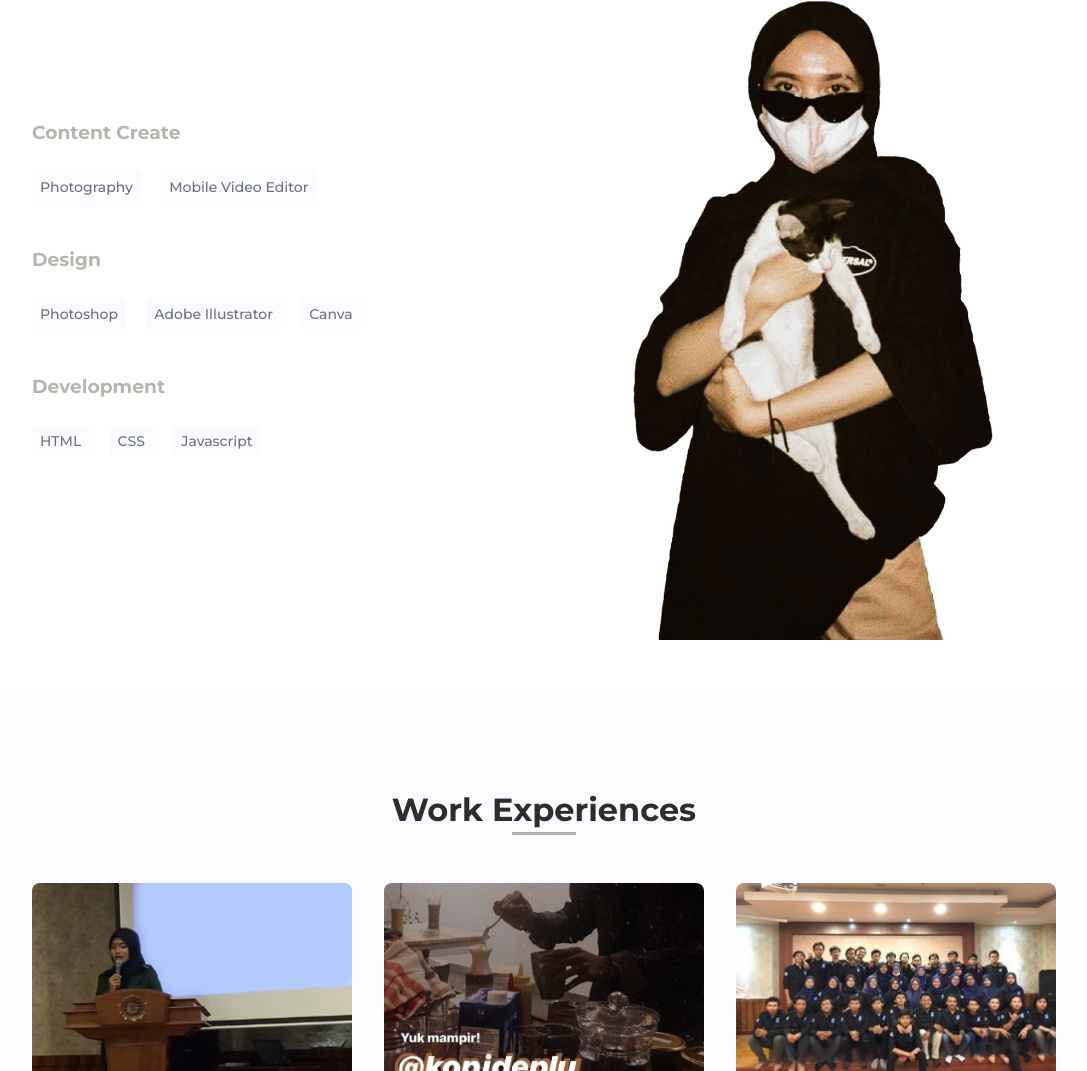
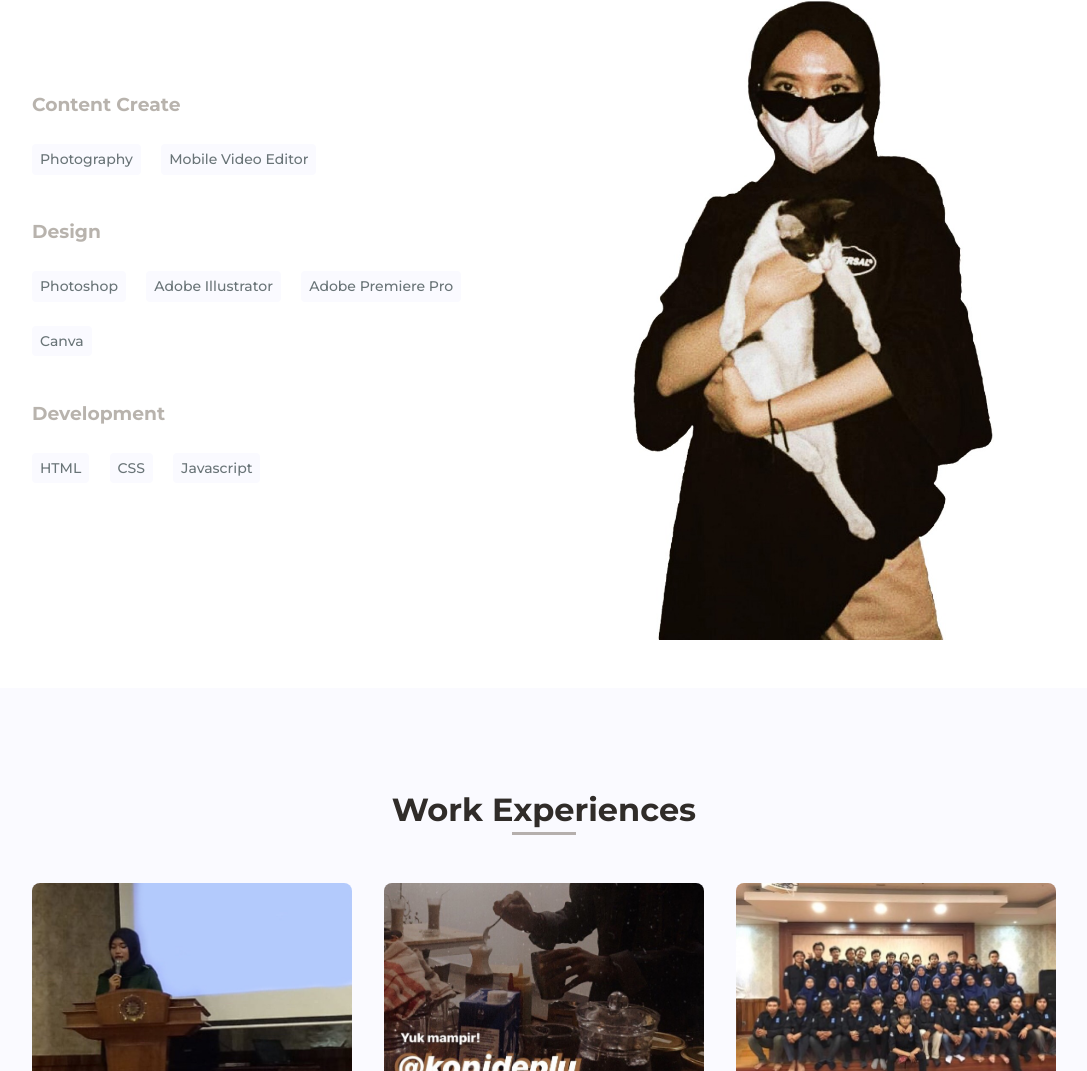
Before and after one commit to vivirevinaa/revinadamawati.github.io, a plain HTML site: page index.html in a window 1280 px wide. Shown: the part 1730-2801 px from the top of the page, without its empty margins (96-1183 px from the left). Drawn offline with nearby package versions, Linux system fonts and the light colour scheme.

Commit message:
portofolio revina

```diff
--- a/index.html
+++ b/index.html
@@ -80,6 +80,7 @@
                         <h3 class="skills__subtitle">Design</h3>
                         <span class="skills__name">Photoshop</span>
                         <span class="skills__name">Adobe Illustrator</span>
+                        <span class="skills__name">Adobe Premiere Pro</span>
                         <span class="skills__name">Canva</span>
 
                         <h3 class="skills__subtitle">Development</h3>
```
